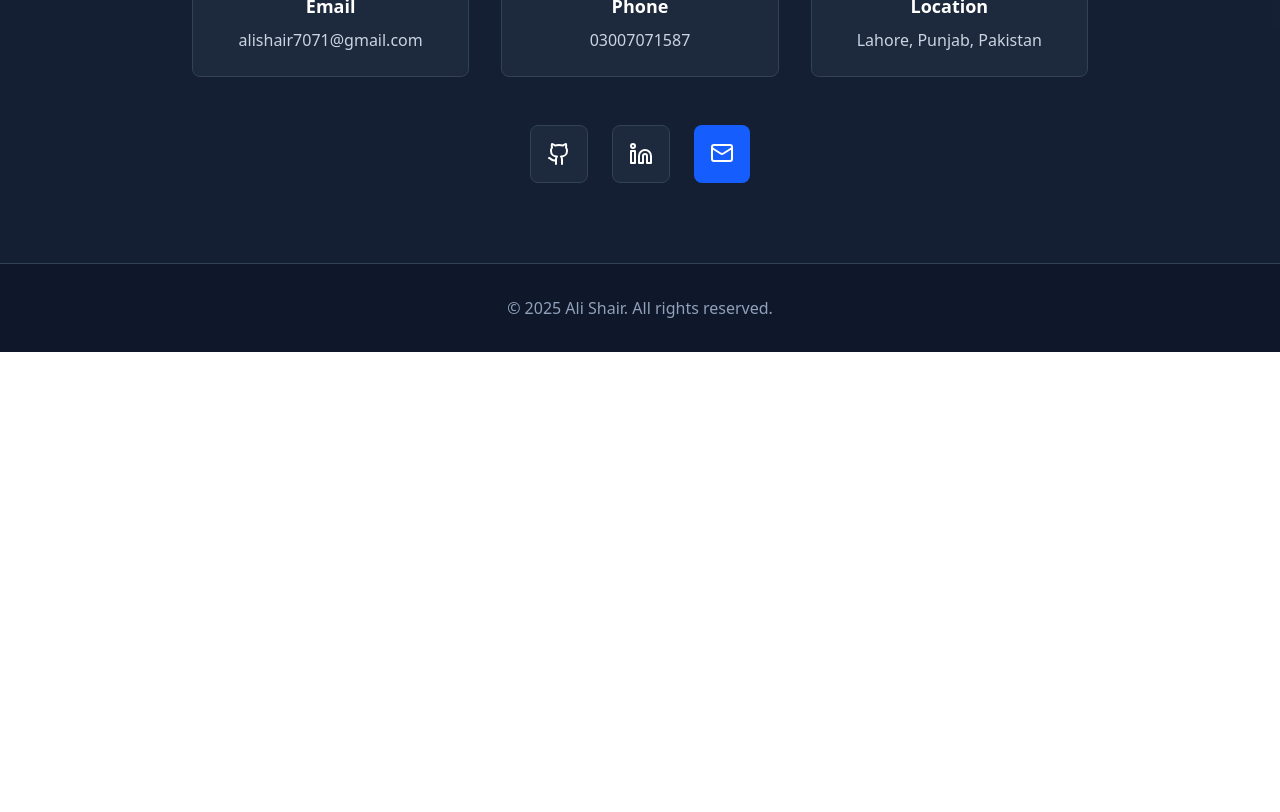
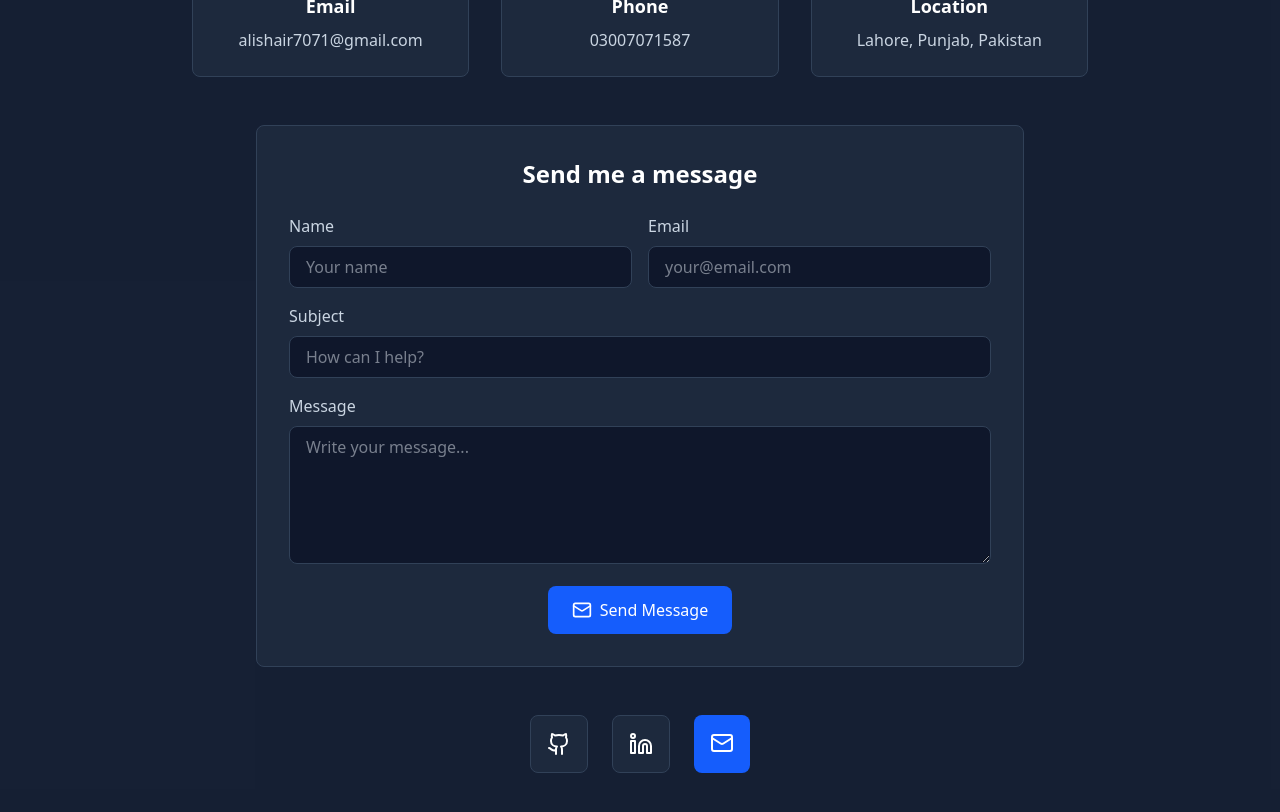
Before and after one commit to Anasyaseen92/MyPorfolio, a React (Vite) app: page / in a window 1280 px wide. Shown: the part 4800-5612 px from the top of the page. Before the commit the page ends 5152 px from the top, so only its background shows below. Built offline with nearby package versions, Linux system fonts and the light colour scheme.

Commit message:
added email funcnality from portfolio

```diff
--- a/package.json
+++ b/package.json
@@ -14,6 +14,7 @@
     "lucide-react": "^0.544.0",
     "react": "^19.1.1",
     "react-dom": "^19.1.1",
+    "@emailjs/browser": "^4.4.1",
     "react-router-dom": "^6.28.0",
     "tailwindcss": "^4.1.13"
   },
--- a/src/App.jsx
+++ b/src/App.jsx
@@ -1,4 +1,5 @@
 import React, { useState, useEffect, useRef } from "react";
+import emailjs from "@emailjs/browser";
 import {
   Github,
   Linkedin,
@@ -33,6 +34,12 @@ const App = () => {
   const [activeSection, setActiveSection] = useState("home");
   const navRef = useRef(null);
   const [navHeight, setNavHeight] = useState(0);
+  const [contactName, setContactName] = useState("");
+  const [contactEmail, setContactEmail] = useState("");
+  const [contactSubject, setContactSubject] = useState("");
+  const [contactMessage, setContactMessage] = useState("");
+  const [isSending, setIsSending] = useState(false);
+  const [sendStatus, setSendStatus] = useState({ type: "", message: "" });
 
   useEffect(() => {
     const handleScroll = () => {
@@ -547,6 +554,122 @@ const App = () => {
               </div>
             </div>
 
+            <div className="bg-slate-800 p-6 md:p-8 rounded-lg border border-slate-700 mb-12 text-left max-w-3xl mx-auto">
+              <h3 className="text-2xl font-semibold mb-6 text-center">Send me a message</h3>
+              <form
+                onSubmit={async (e) => {
+                  e.preventDefault();
+                  setSendStatus({ type: "", message: "" });
+                  if (!contactName || !contactEmail || !contactSubject || !contactMessage) {
+                    setSendStatus({ type: "error", message: "Please fill out all fields before sending." });
+                    return;
+                  }
+                  try {
+                    setIsSending(true);
+                    await emailjs.send(
+                      import.meta.env.VITE_EMAILJS_SERVICE_ID,
+                      import.meta.env.VITE_EMAILJS_TEMPLATE_ID,
+                      {
+                        from_name: contactName,
+                        from_email: contactEmail,
+                        subject: contactSubject,
+                        message: contactMessage,
+                      },
+                      { publicKey: import.meta.env.VITE_EMAILJS_PUBLIC_KEY }
+                    );
+                    setSendStatus({ type: "success", message: "Message sent successfully. I will get back to you soon!" });
+                    setContactName("");
+                    setContactEmail("");
+                    setContactSubject("");
+                    setContactMessage("");
+                  } catch (err) {
+                    setSendStatus({ type: "error", message: "Failed to send message. Please try again later." });
+                  } finally {
+                    setIsSending(false);
+                  }
+                }}
+                className="space-y-4"
+              >
+                <div className="grid md:grid-cols-2 gap-4">
+                  <div>
+                    <label className="block text-slate-300 mb-2" htmlFor="contact-name">
+                      Name
+                    </label>
+                    <input
+                      id="contact-name"
+                      name="from_name"
+                      type="text"
+                      value={contactName}
+                      onChange={(e) => setContactName(e.target.value)}
+                      placeholder="Your name"
+                      className="w-full bg-slate-900 border border-slate-700 focus:border-slate-600 rounded-lg px-4 py-2 outline-none text-slate-200"
+                      required
+                    />
+                  </div>
+                  <div>
+                    <label className="block text-slate-300 mb-2" htmlFor="contact-email">
+                      Email
+                    </label>
+                    <input
+                      id="contact-email"
+                      name="from_email"
+                      type="email"
+                      value={contactEmail}
+                      onChange={(e) => setContactEmail(e.target.value)}
+                      placeholder="your@email.com"
+                      className="w-full bg-slate-900 border border-slate-700 focus:border-slate-600 rounded-lg px-4 py-2 outline-none text-slate-200"
+                      required
+                    />
+                  </div>
+                </div>
+                <div>
+                  <label className="block text-slate-300 mb-2" htmlFor="contact-subject">
+                    Subject
+                  </label>
+                  <input
+                    id="contact-subject"
+                    name="subject"
+                    type="text"
+                    value={contactSubject}
+                    onChange={(e) => setContactSubject(e.target.value)}
+                    placeholder="How can I help?"
+                    className="w-full bg-slate-900 border border-slate-700 focus:border-slate-600 rounded-lg px-4 py-2 outline-none text-slate-200"
+                    required
+                  />
+                </div>
+                <div>
+                  <label className="block text-slate-300 mb-2" htmlFor="contact-message">
+                    Message
+                  </label>
+                  <textarea
+                    id="contact-message"
+                    name="message"
+                    rows="5"
+                    value={contactMessage}
+                    onChange={(e) => setContactMessage(e.target.value)}
+                    placeholder="Write your message..."
+                    className="w-full bg-slate-900 border border-slate-700 focus:border-slate-600 rounded-lg px-4 py-2 outline-none text-slate-200"
+                    required
+                  />
+                </div>
+                {sendStatus.message && (
+                  <div className={`text-center ${sendStatus.type === "success" ? "text-emerald-400" : "text-red-400"}`}>
+                    {sendStatus.message}
+                  </div>
+                )}
+                <div className="flex justify-center">
+                  <button
+                    type="submit"
+                    disabled={isSending}
+                    className={`flex items-center gap-2 px-6 py-3 rounded-lg transition-colors ${isSending ? "bg-blue-900 cursor-not-allowed" : "bg-blue-600 hover:bg-blue-700"}`}
+                  >
+                    <Mail size={20} />
+                    {isSending ? "Sending..." : "Send Message"}
+                  </button>
+                </div>
+              </form>
+            </div>
+
             <div className="flex justify-center space-x-6">
               <a
                 href="https://github.com/alishair7071"
--- a/src/components/Projects.jsx
+++ b/src/components/Projects.jsx
@@ -78,15 +78,6 @@ const Projects = () => {
                     <ExternalLink size={16} />
                     Visit Live
                   </a>
-                  <a
-                    href={project.sourceCodeLink}
-                    target="_blank"
-                    rel="noopener noreferrer"
-                    className="flex items-center gap-2 border border-slate-600 hover:border-slate-500 px-4 py-2 rounded-lg transition-colors"
-                  >
-                    <Github size={16} />
-                    Source Code
-                  </a>
                   <RouterLink
                     to={`/projects/${project.slug}`}
                     className="flex items-center gap-2 border border-slate-600 hover:border-slate-500 px-4 py-2 rounded-lg transition-colors"
```
Also changed, not shown: 2 other files (tests, documents, lock files or other folders).
